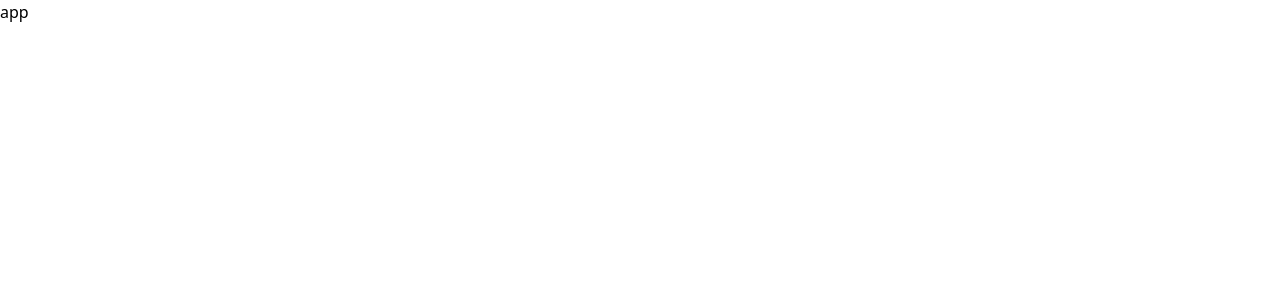
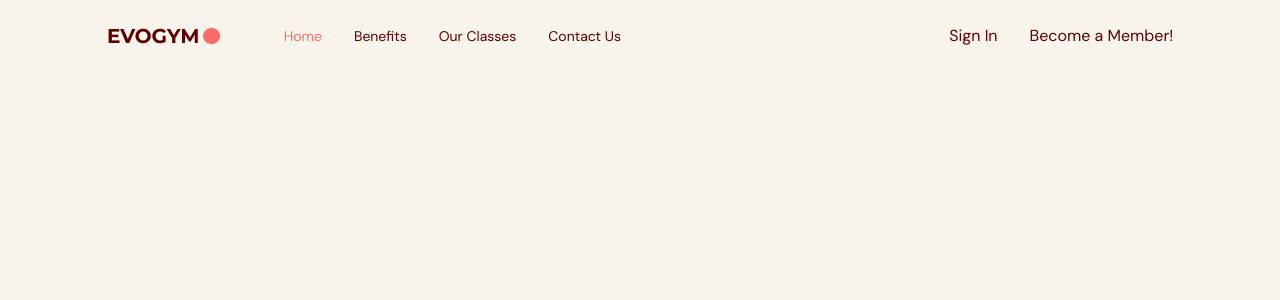
Before and after one commit to laurahohlsiepe/gym-typescript, a React (Vite) app in the folder vite-project/: page / in a window 1280 px wide. Shown: the top 300 px of the page. Built offline with nearby package versions, Linux system fonts and the light colour scheme.

Commit message:
add(): navBar

```diff
--- a/vite-project/src/App.tsx
+++ b/vite-project/src/App.tsx
@@ -1,7 +1,13 @@
+import NavBar from "@/scenes/navbar"
+import { useState } from "react";
+
 function App() {
+  const [selectedPage, setSelectedPage] = useState<string>("home");
+
   return (
-   <div className="app">
-      app
+   <div className="app bg-gray-20">
+      <NavBar selectedPage={ selectedPage }
+              setSelectedPage={ setSelectedPage } />
    </div>
   )
 }
--- a/vite-project/src/index.css
+++ b/vite-project/src/index.css
@@ -1,3 +1,15 @@
+@import url('https://fonts.googleapis.com/css2?family=DM+Sans:ital,opsz,wght@0,9..40,100..1000;1,9..40,100..1000&family=Montserrat:ital,wght@0,100..900;1,100..900&display=swap');
+
 @tailwind base;
 @tailwind components;
 @tailwind utilities;
+
+html,
+body,
+#root,
+.app {
+    height: 100%;
+    width: 100%;
+    font-family: "DM Sans", sans-serif;
+    @apply text-gray-500;
+}
--- /dev/null
+++ b/vite-project/src/scenes/navbar/Link.tsx
@@ -0,0 +1,28 @@
+import AnchorLink from "react-anchor-link-smooth-scroll"
+
+type Props = {
+    page: string;
+    selectedPage: string;
+    setSelectedPage: (value: string) => void,
+}
+
+const Link = ({
+    page,
+    selectedPage,
+    setSelectedPage,
+}: Props) => {
+    const lowerCasePage = page.toLowerCase().replace(/ /g, "")
+
+  return (
+    <AnchorLink
+    href={`#${lowerCasePage}`}
+    onClick={() => setSelectedPage(lowerCasePage)}
+    className={`${selectedPage === lowerCasePage ? "text-primary-500" : ""}
+    transition duration-500 hover:text-primary-300`}
+    >
+        {page}
+    </AnchorLink>
+  )
+}
+
+export default Link
--- /dev/null
+++ b/vite-project/src/scenes/navbar/index.tsx
@@ -0,0 +1,47 @@
+import { useEffect, useState } from "react";
+import { Bars3Icon, XMarkIcon } from "@heroicons/react/24/solid";
+import Logo from "@/assets/Logo.png";
+import Link from "./Link";
+
+type Props = {
+    selectedPage: string;
+    setSelectedPage: (value: string) => void,
+}
+
+const NavBar = ( { selectedPage, setSelectedPage }: Props) => {
+const flexBetween = "flex items-center justify-between";
+
+  return <nav>
+    <div className={`${flexBetween} fixed top-0 z-30 w-full py-6`}>
+        <div className={`${flexBetween} mx-auto w-5/6`}>
+             <div className={`${flexBetween} w-full gap-16`}>
+                <img alt="Logo" src={Logo} />
+
+                <div className={`${flexBetween} w-full`}>
+                    <div className={`${flexBetween} gap-8 text-sm`}>
+                        <Link page="Home"
+                        selectedPage={ selectedPage }
+                        setSelectedPage={ setSelectedPage } />
+                        <Link page="Benefits"
+                        selectedPage={ selectedPage }
+                        setSelectedPage={ setSelectedPage }/>
+                         <Link page="Our Classes"
+                        selectedPage={ selectedPage }
+                        setSelectedPage={ setSelectedPage }/>
+                         <Link page="Contact Us"
+                        selectedPage={ selectedPage }
+                        setSelectedPage={ setSelectedPage }/>
+                    </div>
+
+                    <div className={`${flexBetween} gap-8`}>
+                        <p>Sign In</p>
+                        <button>Become a Member!</button>
+                    </div>
+                </div>
+             </div>
+        </div>
+    </div>
+  </nav>
+}
+
+export default NavBar
```
Also changed, not shown: vite-project/postcss.config.cjs (renamed from vite-project/postcss.config.js), 1 other file (tests, documents, lock files or other folders).
